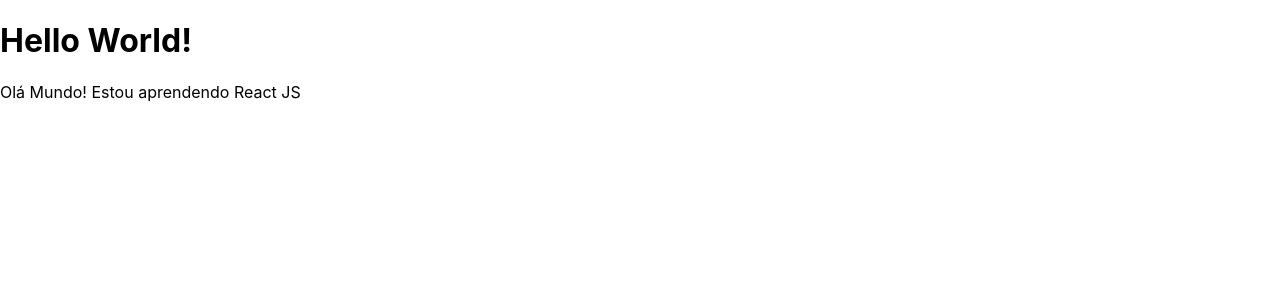
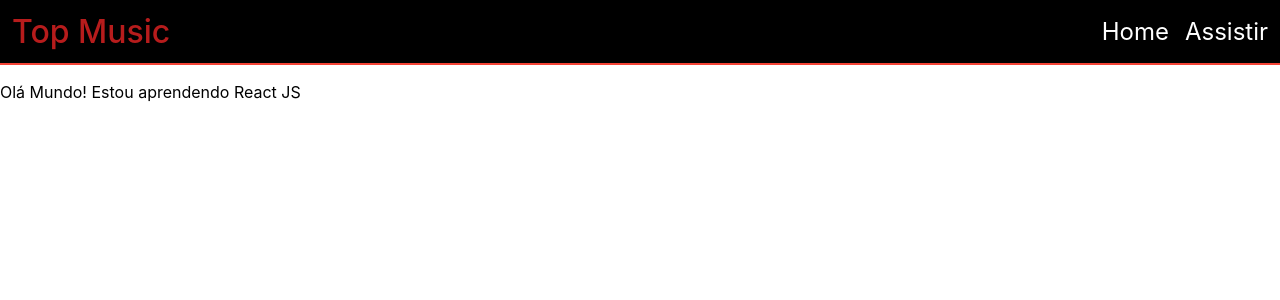
Before and after one commit to Gilvan-R-A/top-music, a React (Create React App) app: page / in a window 1280 px wide. Shown: the top 300 px of the page. Built offline with nearby package versions, Linux system fonts and the light colour scheme.

Commit message:
feat: creating the header component

```diff
--- a/src/App.js
+++ b/src/App.js
@@ -1,7 +1,9 @@
+import Header from "./components/Header"
 
 function App() {
   return (
           <>
+          <Header />
           <h1>Hello World!</h1>
           <p>Olá Mundo! Estou aprendendo React JS</p>
           </>
--- /dev/null
+++ b/src/components/Header/Header.module.css
@@ -0,0 +1,28 @@
+.header{
+    background-color: #000;
+    border-bottom: 2px solid #f44336;
+    position: fixed;
+    top: 0;
+    width: 100%;
+    display:flex;
+    padding: 0.75rem;
+    font-size: 1.5rem;
+    align-items: center;
+    justify-content: space-between;
+}
+
+.header span{
+    font-size: 2rem;
+    color: #b71c1c;
+    font-weight: 500;
+}
+
+.header nav{
+    margin-right: 1rem;
+}
+
+.header a{
+    text-decoration: none;
+    color: #fff;
+    padding-inline: 0.5rem;
+}
--- /dev/null
+++ b/src/components/Header/index.js
@@ -0,0 +1,15 @@
+import styles from "./Header.module.css";
+
+function Header(){
+    return (
+        <header className={styles.header}>
+           <span>Top Music</span>
+           <nav>
+            <a href="#">Home</a>
+            <a href="#">Assistir</a>
+           </nav>
+        </header>
+    );
+}
+
+export default Header;
```
